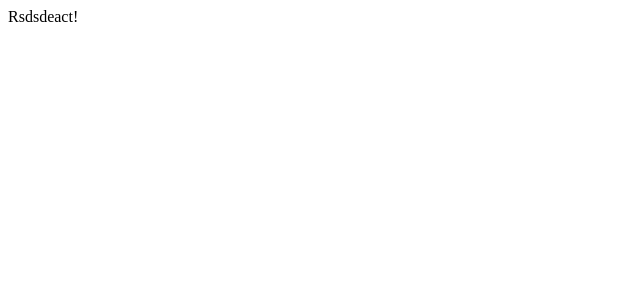
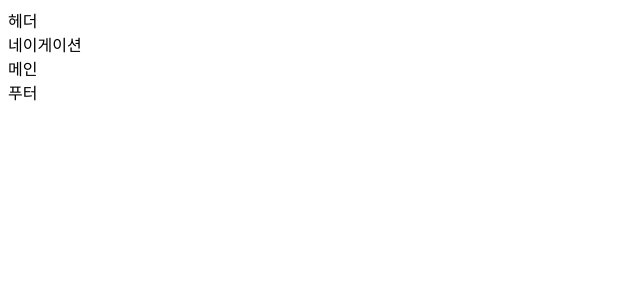
Before and after one commit to j2noo/When-You-Buy, a React app in the folder FrontEnd/: page / in a window 1280 px wide. Shown: the top 300 px of the page, without its empty margins (0-640 px from the left). Built offline with nearby package versions, Linux system fonts and the light colour scheme.

Commit message:
chore : ts설정파일 수정

```diff
--- a/FrontEnd/src/App.tsx
+++ b/FrontEnd/src/App.tsx
@@ -1,8 +1,18 @@
 import React from "react";
-
+import Header from "src/Components/Header";
+import Nav from "src/Components/Nav";
+import Main from "src/Components/Main";
+import Footer from "src/Components/Footer";
 const add = (a: number, b: number): number => a + b;
 const App = () => {
-  return <div className="container">Rsdsdeact!</div>;
+  return (
+    <>
+      <Header></Header>
+      <Nav></Nav>
+      <Main></Main>
+      <Footer></Footer>
+    </>
+  );
 };
 
 export default App;
--- /dev/null
+++ b/FrontEnd/src/Components/Footer.tsx
@@ -0,0 +1,4 @@
+function Footer() {
+  return <div>푸터</div>;
+}
+export default Footer;
--- /dev/null
+++ b/FrontEnd/src/Components/Header.tsx
@@ -0,0 +1,4 @@
+function Header() {
+  return <div>헤더</div>;
+}
+export default Header;
--- /dev/null
+++ b/FrontEnd/src/Components/Main.tsx
@@ -0,0 +1,4 @@
+function Main() {
+  return <div>메인</div>;
+}
+export default Main;
--- /dev/null
+++ b/FrontEnd/src/Components/Nav.tsx
@@ -0,0 +1,4 @@
+function Nav() {
+  return <div>네이게이션</div>;
+}
+export default Nav;
--- a/FrontEnd/tsconfig.json
+++ b/FrontEnd/tsconfig.json
@@ -4,7 +4,7 @@
     "module": "commonjs",
     "lib": ["dom", "ES2015", "ES2016", "ES2017", "ES2018", "ES2019", "ES2020"],
     "allowJs": true,
-    "jsx": "react-jsx", //중요
+    "jsx": "react-jsx", //중요!
     "sourceMap": true,
     "outDir": "./dist", //중요
     "isolatedModules": true,
@@ -12,7 +12,7 @@
     "moduleResolution": "node",
     "baseUrl": "./",
     "paths": {
-      "@components/*": ["components/*"],
+      "@components/*": ["src/Components/*"],
       "@pages/*": ["pages/*"]
     },
     "allowSyntheticDefaultImports": true,
```
